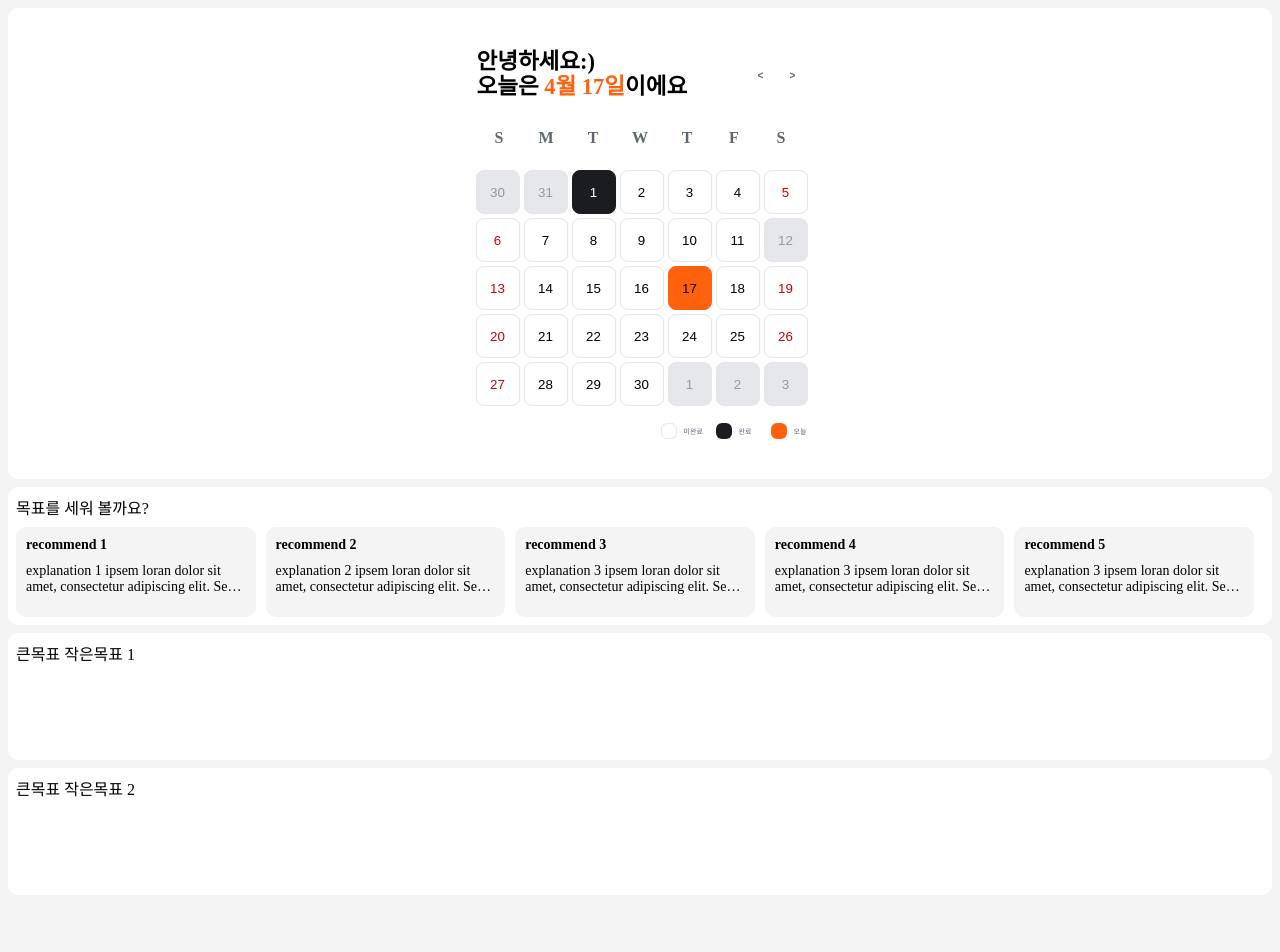
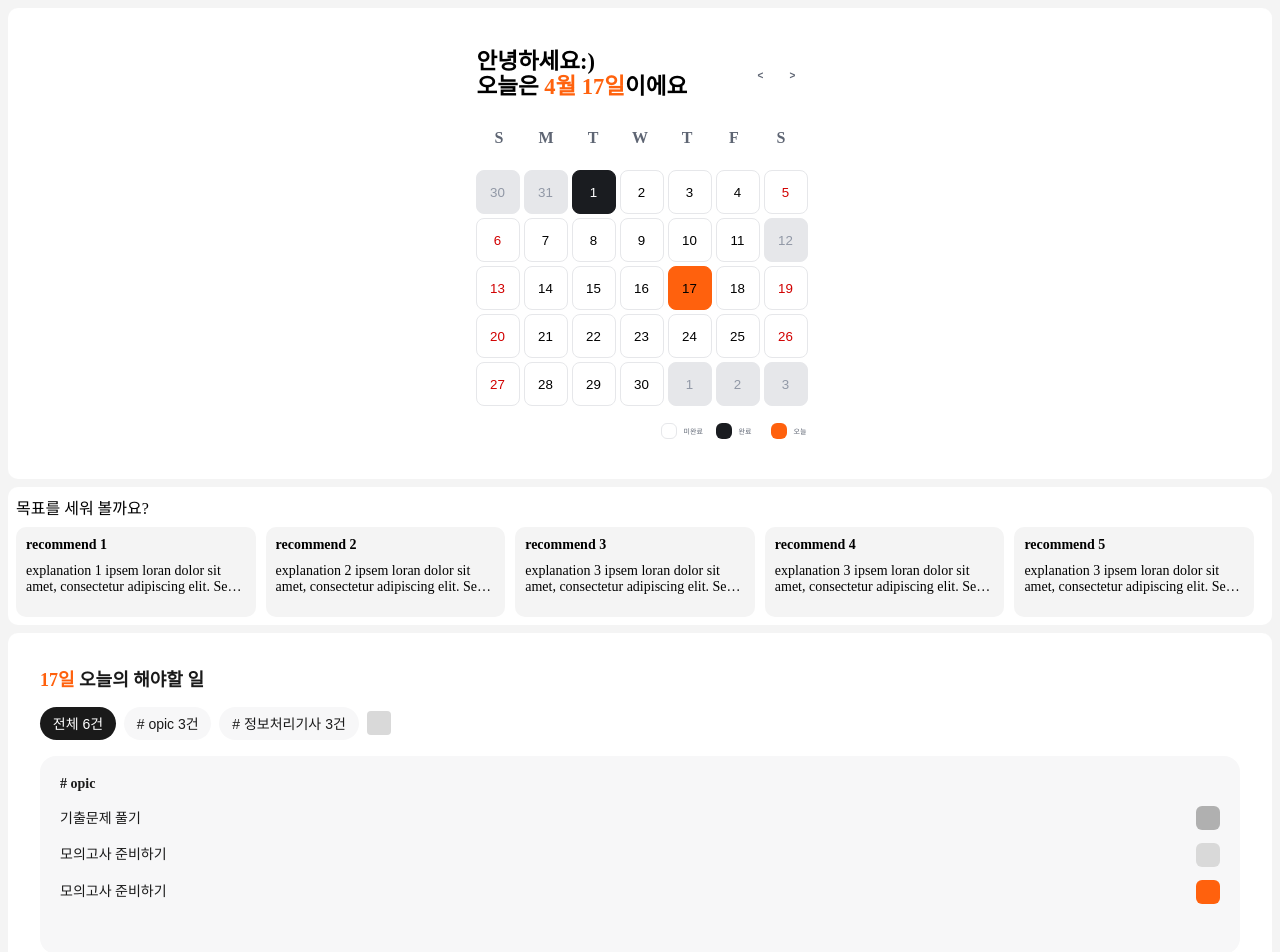
Before and after one commit to Team-Dagak/Frontend, a React (Vite) app: page / in a window 1280 px wide. Shown: the top 952 px of the page. Before the commit the page ends 903 px from the top, so only its background shows below. Built offline with nearby package versions, Linux system fonts and the light colour scheme.

Commit message:
Merge: Todo -> View

```diff
--- a/package.json
+++ b/package.json
@@ -11,6 +11,7 @@
   },
   "dependencies": {
     "@emotion/react": "^11.14.0",
+    "@emotion/styled": "^11.14.0",
     "@tanstack/react-query": "^5.74.3",
     "embla-carousel-react": "^8.6.0",
     "react": "^18.3.1",
--- /dev/null
+++ b/src/component/todoList/filterBar.jsx
@@ -0,0 +1,38 @@
+/** @jsxImportSource @emotion/react */
+import styled from "@emotion/styled";
+
+export default function FilterBar({ total, opic, 기사 }) {
+  return (
+    <Bar>
+      <FilterButton active>전체 {total}건</FilterButton>
+      <FilterButton># opic {opic}건</FilterButton>
+      <FilterButton># 정보처리기사 {기사}건</FilterButton>
+      <ToggleBox />
+    </Bar>
+  );
+}
+
+const Bar = styled.div`
+  display: flex;
+  gap: 0.5rem;
+  margin-bottom: 1rem;
+  align-items: center;
+`;
+
+const FilterButton = styled.button`
+  padding: 0.4rem 0.8rem;
+  background: ${(props) => (props.active ? "#1A1A1A" : "#F7F7F8")};
+  color: ${(props) => (props.active ? "white" : "#1A1A1A")};
+  border-radius: 9999px;
+  font-size: 0.875rem;
+  font-weight: 500;
+  border: none;
+  cursor: pointer;
+`;
+
+const ToggleBox = styled.div`
+  width: 1.5rem;
+  height: 1.5rem;
+  background: #d9d9d9;
+  border-radius: 0.25rem;
+`;
--- /dev/null
+++ b/src/component/todoList/task.jsx
@@ -0,0 +1,71 @@
+/** @jsxImportSource @emotion/react */
+import styled from "@emotion/styled";
+import { useState } from "react";
+
+export default function Task({ label, highlightColor, category }) {
+  const [checked, setChecked] = useState(false);
+
+  const getCheckedColor = () => {
+    if (category === "# opic") return "#FF610D";
+    if (category === "# 정보처리기사") return "#68A800";
+    return "#1A1A1A";
+  };
+
+  const getBaseColor = () => highlightColor || "#E5E5EA";
+  const toggleColor = () => (checked ? getCheckedColor() : getBaseColor());
+  const handleToggle = () => setChecked(prev => !prev);
+
+  return (
+    <TaskItem onClick={handleToggle}>
+      <Label>{label}</Label>
+      <ColorDot background={toggleColor()} checked={checked} />
+    </TaskItem>
+  );
+}
+
+const TaskItem = styled.div`
+  display: flex;
+  justify-content: space-between;
+  align-items: center;
+  padding: 0.4rem 0;
+  cursor: pointer;
+`;
+
+const ColorDot = styled.div`
+  width: 1.5rem;
+  height: 1.5rem;
+  border-radius: 6px;
+  background: ${({ background }) => background};
+  animation: ${({ checked }) => (checked ? 'pop-in 0.25s ease-out' : 'pop-out 0.25s ease-in')};
+  transition: background 0.3s ease;
+
+  @keyframes pop-in {
+    0% {
+      transform: scale(1);
+    }
+    50% {
+      transform: scale(1.25);
+    }
+    100% {
+      transform: scale(1);
+    }
+  }
+
+  @keyframes pop-out {
+    0% {
+      transform: scale(1);
+    }
+    50% {
+      transform: scale(0.85);
+    }
+    100% {
+      transform: scale(1);
+    }
+  }
+`;
+
+const Label = styled.div`
+  font-size: 0.875rem;
+  line-height: 1.5;
+  color: #1A1A1A;
+`;
--- /dev/null
+++ b/src/component/todoList/taskCategory.jsx
@@ -0,0 +1,29 @@
+/** @jsxImportSource @emotion/react */
+import styled from "@emotion/styled";
+import Task from "./task"; // 이미 만든 Task 컴포넌트
+
+export default function TaskCategory({ title, tasks }) {
+  return (
+    <Wrapper>
+      <CategoryTitle>{title}</CategoryTitle>
+      {tasks.map((task, idx) => (
+        <Task
+          key={idx}
+          label={task.label}
+          highlightColor={task.highlightColor}
+          category={title}
+        />
+      ))}
+    </Wrapper>
+  );
+}
+
+const Wrapper = styled.div`
+  margin-bottom: 1.5rem;
+`;
+
+const CategoryTitle = styled.h2`
+  font-size: 0.875rem;
+  font-weight: 600;
+  margin-bottom: 0.5rem;
+`;
--- /dev/null
+++ b/src/component/todoList/titleBlock.jsx
@@ -0,0 +1,22 @@
+/** @jsxImportSource @emotion/react */
+import styled from "@emotion/styled";
+
+export default function TitleBlock() {
+  const today = new Date().getDate();
+
+  return (
+    <Title>
+      <Accent>{today}일</Accent> 오늘의 해야할 일
+    </Title>
+  );
+}
+
+const Title = styled.h1`
+  font-size: 1.125rem;
+  font-weight: bold;
+  margin-bottom: 1rem;
+`;
+
+const Accent = styled.span`
+  color: #ff610d;
+`;
--- /dev/null
+++ b/src/component/todoList/todayTasks.jsx
@@ -0,0 +1,51 @@
+/** @jsxImportSource @emotion/react */
+import styled from "@emotion/styled";
+import TitleBlock from "./titleBlock";
+import FilterBar from "./filterBar";
+import TaskCategory from "./taskCategory";
+
+const taskData = {
+  opic: [
+    { label: "기출문제 풀기", highlightColor: "#B0B0B0" },
+    { label: "모의고사 준비하기", highlightColor: "#D9D9D9" },
+    { label: "모의고사 준비하기", highlightColor: "#FF610D" },
+  ],
+  정보처리기사: [
+    { label: "기출문제 풀기", highlightColor: "#7B8493" },
+    { label: "모의고사 준비하기", highlightColor: "#68A800" },
+    { label: "모의고사 준비하기", highlightColor: "#68A800" },
+  ],
+};
+
+export default function TodayTasks() {
+  const total = taskData.opic.length + taskData.정보처리기사.length;
+
+  return (
+    <Container>
+      <TitleBlock />
+      <FilterBar total={total} opic={taskData.opic.length} 기사={taskData.정보처리기사.length} />
+
+      <TaskCategoryWrapper>
+        <TaskCategory title="# opic" tasks={taskData.opic} />
+      </TaskCategoryWrapper>
+
+      <TaskCategoryWrapper>
+        <TaskCategory title="# 정보처리기사" tasks={taskData.정보처리기사} />
+      </TaskCategoryWrapper>
+    </Container>
+  );
+}
+
+const Container = styled.div`
+  background: #ffffff;
+  min-height: 100vh;
+  padding: 1.5rem;
+  color: #1a1a1a;
+`;
+
+const TaskCategoryWrapper = styled.div`
+  background: #f7f7f8;
+  border-radius: 1rem;
+  padding: 1.25rem;
+  margin-bottom: 1.5rem;
+`;
--- a/src/views/homeView.jsx
+++ b/src/views/homeView.jsx
@@ -4,6 +4,8 @@ import { css, Global } from "@emotion/react";
 import Carousel from "../component/carousel/recommendCarousel";
 import HomeCalendar from "../component/calendar/homeCalendar";
 import Calendar from "react-calendar";
+import todayTasks from "../component/todoList/todayTasks"
+import TodayTasks from "../component/todoList/todayTasks";
 
 const container = css`
   position: relative;
@@ -52,8 +54,7 @@ const homeView = () => {
           <Carousel />
         </div>
       </div>
-      <div css={[container, task1]}>큰목표 작은목표 1</div>
-      <div css={[container, task1]}>큰목표 작은목표 2</div>
+      <div css={[container]}><TodayTasks /></div>
     </>
   );
 };
```
Also changed, not shown: src/component/todoList/taskSection.jsx (added, +24 -0 lines), src/component/sampleFolder/sampleComponent.js (deleted), src/views/sampleView.js (deleted), 1 other file (tests, documents, lock files or other folders).
